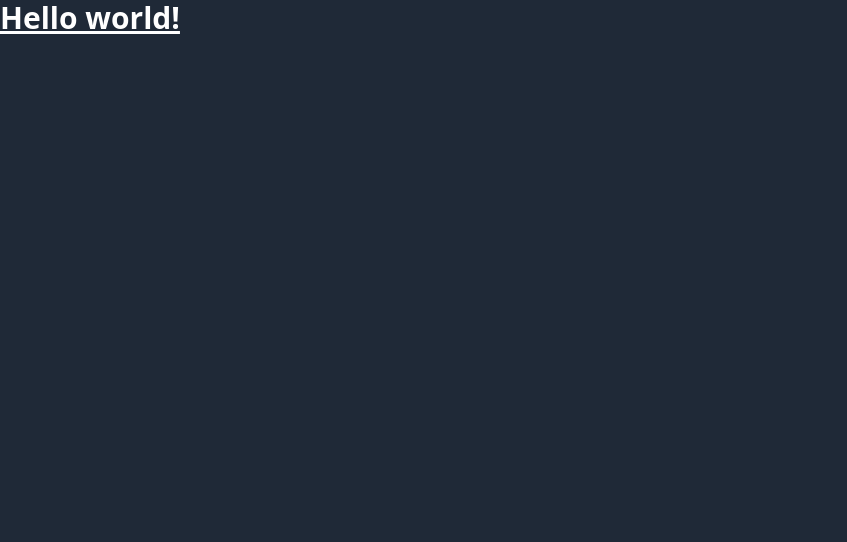
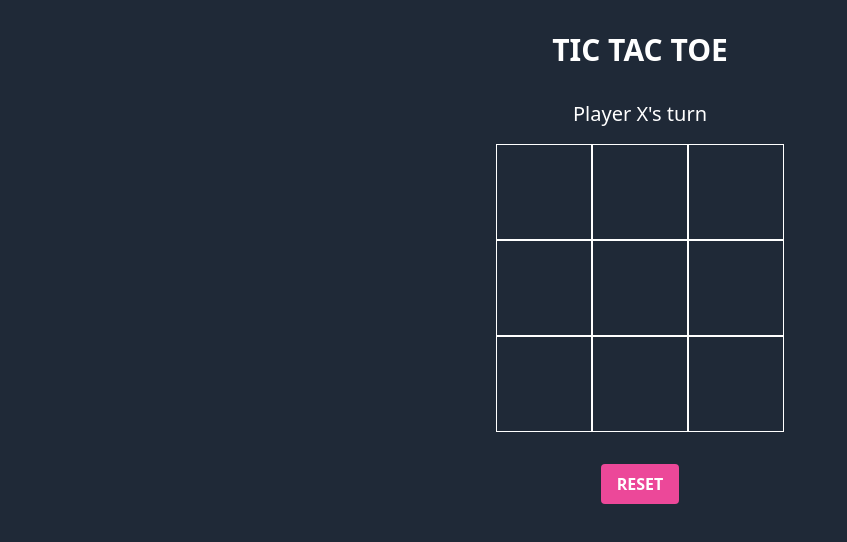
Before and after one commit to levintoo/vue-tictactoe, a Vue app: page / in a window 1280 px wide. Shown: the top 542 px of the page, without its empty margins (0-847 px from the left). Built offline with nearby package versions, Linux system fonts and the light colour scheme.

Commit message:
board ui

```diff
--- a/src/App.vue
+++ b/src/App.vue
@@ -37,9 +37,31 @@ const ResetGame = () => {
 
 
 <template>
-  <h1 class="text-3xl font-bold underline bg-blue">
-    Hello world!
-  </h1>
+<main class="pt-8 text-center">
+		<h1 class="mb-8 text-3xl font-bold uppercase">Tic Tac Toe</h1>
+
+		<h3 class="text-xl mb-4">Player {{ player }}'s turn</h3>
+
+		<div class="flex flex-col items-center mb-8">
+			<div
+				v-for="(row, x) in board"
+				:key="x"
+				class="flex">
+				<div
+					v-for="(cell, y) in row"
+					:key="y"
+					@click="MakeMove(x, y)"
+					:class="`border border-white w-24 h-24 hover:bg-gray-700 flex items-center justify-center material-icons-outlined text-4xl cursor-pointer ${cell === 'X' ? 'text-pink-500' : 'text-blue-400'}`">
+					{{ cell === 'X' ? 'close' : cell === 'O' ? 'circle' : '' }}
+				</div>
+			</div>
+		</div>
+
+		<div class="text-center">
+			<h2 v-if="winner" class="text-6xl font-bold mb-8">Player '{{ winner }}' wins!</h2>
+			<button @click="ResetGame" class="px-4 py-2 bg-pink-500 rounded uppercase font-bold hover:bg-pink-600 duration-300">Reset</button>
+		</div>
+	</main>
 </template>
 
 <style>
```
